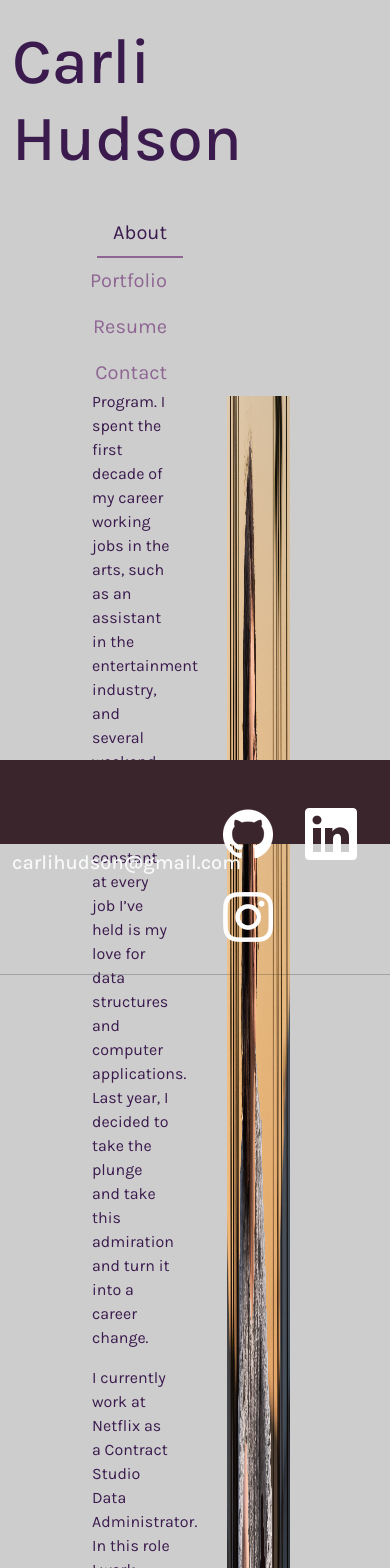
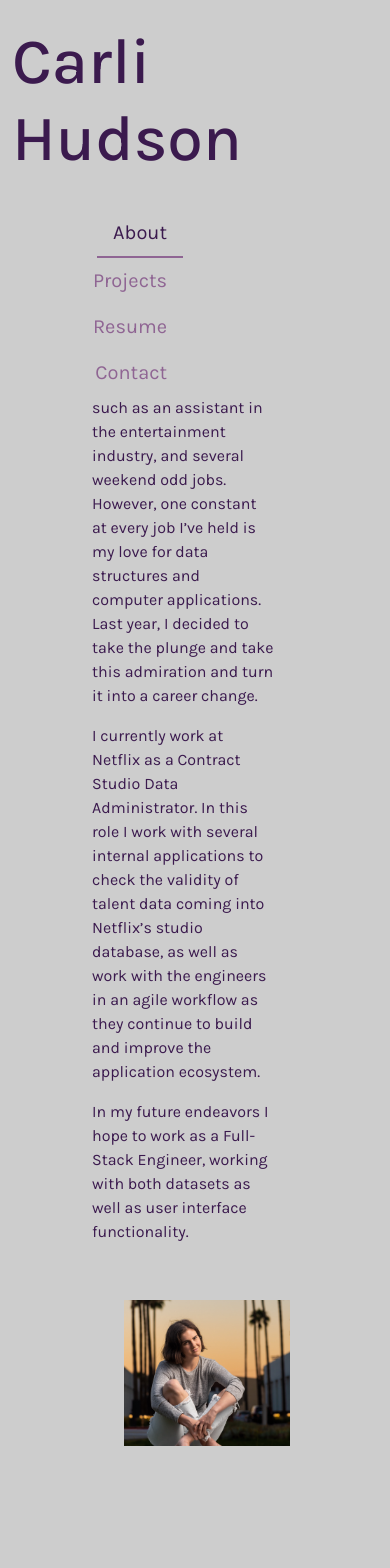
Before and after one commit to carlihudson/react-portfolio, a React (Create React App) app: page / in a window 390 px wide. Shown: the top 1568 px of the page. Built offline with nearby package versions, Linux system fonts and the light colour scheme.

Commit message:
photos rendering and footer responsiveness

```diff
--- a/src/assets/css/style.css
+++ b/src/assets/css/style.css
@@ -58,7 +58,9 @@
     display: flex;
     flex-grow: 1;
     align-items: center;
-    color: #3B1A4E
+    color: #3B1A4E;
+    padding-top: 54px;
+    padding-bottom: 3rem
 }
 
 .contact-content {
@@ -66,10 +68,6 @@
     flex-grow: 1;
     justify-content: center;
     padding-top: 54px;
-}
-
-.resume-content {
-    padding-top: 60px;
 }
 
 .page-title {
@@ -91,5 +89,5 @@
 .project-bg {
     position: relative;
     width: 100%;
-    height: 100%;
+    height: 66%;
   }
--- a/src/components/Footer.js
+++ b/src/components/Footer.js
@@ -11,11 +11,11 @@ const styles = {
 
 function Footer() {
     return (
-        <div style={styles.footer} className="page-footer-section footer fixed-bottom  py-3">
+        <div style={styles.footer} className="page-footer-section footer py-3">
                 <div className="container">
                     <div className="row align-items-center">
-                            <h5 className="col-6 text-light">carlihudson@gmail.com</h5>
-                        <div className="col-6 d-flex justify-content-center">
+                            <h5 className="d-flex col-lg-6 col-md-12 text-light justify-content-center">carlihudson@gmail.com</h5>
+                        <div className="col-lg-6 col-md-12 d-flex justify-content-center">
                             <div className="mt-3">
                                 <a className='' href="https://github.com/carlihudson" target="_blank"><img className="p-3" src={GitHub} alt="github logo" /></a>
                                 <a href="https://www.linkedin.com/in/carli-hudson/" target="_blank"><img className="p-3" src={Linkedin} alt="linkein logo" /></a>
--- a/src/components/Navigation.js
+++ b/src/components/Navigation.js
@@ -24,13 +24,13 @@ function Navigation({ currentPage, handlePageChange }) {
           About
         </a>
       </li>
-      <li className="nav-item">
+          <li className="nav-item">
         <a
           href="#portfolio"
           onClick={() => handlePageChange('Portfolio')}
           className={currentPage === 'Portfolio' ? 'nav-link active' : 'nav-link'}
         >
-          Portfolio
+          Projects
         </a>
       </li>
       <li className="nav-item">
--- a/src/components/Project.js
+++ b/src/components/Project.js
@@ -4,7 +4,7 @@ import { removeHyphensAndCapitalize } from '../utils/helpers';
 
 function Project({ project }) {
   const { name, repo, link, description } = project;
-  const image = `../../public/assets/project-img/${name}.jpg`
+  const image = require(`../../public/assets/project-img/${name}.jpg`)
 
   return (
       <div className="project col-lg-4 col-md-6 col-sm-12">
--- a/src/components/pages/About.js
+++ b/src/components/pages/About.js
@@ -7,7 +7,7 @@ export default function About() {
     <div className="media container main-content">
       <div className="media-body row">
       <div className="row">
-        <div className="col-6 align-items-center">
+        <div className="col-lg-6 col-md-8 align-items-center">
           <h2 className="mt-0 mb-3 mt-5">Welcome!</h2>
           <p>I’m Carli, and I am a recent graduate of UCLA Extension’s Full-Stack Software Development Program.
           I spent the first decade of my career working jobs in the arts, such as an assistant in the entertainment industry,
@@ -23,7 +23,7 @@ export default function About() {
           </p>
 
         </div>
-      <div className="col-6 d-flex justify-content-center">
+      <div className="col-lg-6 col-md-4 d-flex justify-content-center">
         <img className="carli img-fluid max-width: 80% p-2" src={Carli} alt="" />
       </div>
 
```
